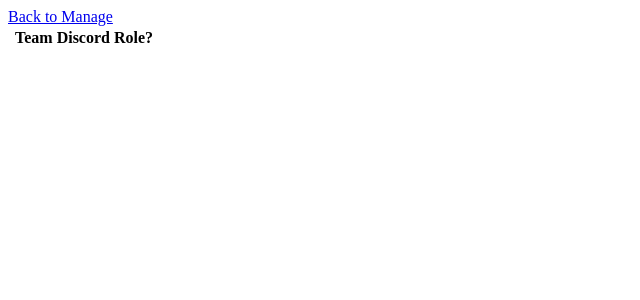
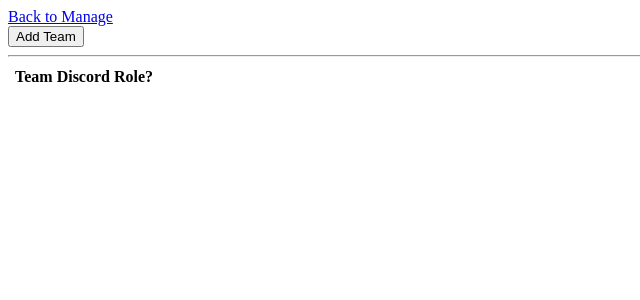
Before and after one commit to engfrosh/engfrosh, a Django app: page /manage/teams in a window 1280 px wide. Shown: the top 300 px of the page, without its empty margins (0-640 px from the left). Run offline with Django 3.2, Linux system fonts and the light colour scheme; the visitor is signed in with stand-in values (Sample User, id 1); data that the repository does not hold is empty.

Commit message:
Added adding teams and colors to team management page

```diff
--- a/engfrosh_site/management/templates/frosh_teams.html
+++ b/engfrosh_site/management/templates/frosh_teams.html
@@ -14,10 +14,15 @@
             }
 
             td.color_box {
-                width: 10px;
+                width: 26px;
+                text-align: center;
             }
         </style>
         <script>
+            HEX_COLOR_PATTERN = /^#?[0-9A-F]{6}$/i;
+
+            let newRowID = 1;
+
             function addDiscordRoleButton(team_id) {
                 fetch("", {
                     method: "POST",
@@ -41,22 +46,132 @@
                         }
                     });
             };
+
+            function addTeam(teamName) {
+                if (!teamName) {
+                    alert("Team name cannot be empty");
+                    return null;
+                }
+                let confirmed = confirm("Add team with name: " + teamName + " ?");
+                if (confirmed) {
+                    fetch("", {
+                        method: "POST",
+                        mode: "cors",
+                        credentials: "same-origin",
+                        headers: {
+                        "X-CSRFToken": csrf_token,
+                        "Content-Type": "application/json"
+                        },
+                        body: JSON.stringify({
+                        "command": "add_team",
+                        "team_name": teamName,
+                        "team_color": null
+                        })
+                    })
+                        .then(res => {
+                            if (res.ok) {
+                                res.json().then(data => {
+                                const team_id = data["team_id"];
+                                const team_name = data["team_name"];
+                                console.log("Added Team.\n    team id : " + team_id + "\n    team name: " + team_name);
+                                })
+
+                                location.reload();
+
+                            }
+                            else {
+                                res.text().then(data => {
+                                console.log("Error: " + data);
+                                alert("Failed to add team. " + data);
+                                })
+                            }
+                        })
+                }
+
+            };
+
+
+            function addTeamButtonPress() {
+                const teamName = prompt("Enter the team name:");
+                addTeam(teamName);
+            };
+
+            function updateTeam(teamID, colorNumber) {
+                fetch("", {
+                        method: "POST",
+                        mode: "cors",
+                        credentials: "same-origin",
+                        headers: {
+                        "X-CSRFToken": csrf_token,
+                        "Content-Type": "application/json"
+                        },
+                        body: JSON.stringify({
+                        "command": "update_team",
+                        "team_id": teamID,
+                        "team_color": colorNumber
+                        })
+                    })
+                        .then(res => {
+                            if (res.ok) {
+                                res.json().then(data => {
+                                    console.log(data);
+                                    const teamID = data["team_id"];
+                                    const teamName = data["team_name"];
+                                    const colorCode = data["color_code"];
+
+                                    // Only updates color currently
+                                    if (colorCode !== null) {
+                                        let colorCell = document.querySelector(".color_box.team" + teamID);
+                                        colorCell.innerHTML = "";
+                                        colorCell.setAttribute("style", "background-color:" + colorCode + ";");
+                                    }
+                                })
+                            }
+                            else {
+                                res.text().then(data => {
+                                console.log("Error: " + data);
+                                alert("Failed to add team. " + data);
+                                })
+                            }
+                        })
+
+            }
+
+            function addColorButtonPress(teamID) {
+                const colorCandidate = prompt("Enter the hex code of the color:");
+
+                if (!HEX_COLOR_PATTERN.test(colorCandidate)) {
+                    alert(colorCandidate + " is not a valid hex color code.");
+                    return null;
+                }
+
+                const colorNumber = parseInt(colorCandidate.replace(/^#/, ""), 16);
+
+                updateTeam(teamID, colorNumber);
+            }
+
+
         </script>
     </head>
     <body>
-        <a href="{% url 'manage_index' %}">Back to Manage</a>
-        <table>
+        <a href="{% url 'manage_index' %}">Back to Manage</a><br/>
+        <button type="button" onclick="addTeamButtonPress()">Add Team</button>
+        <hr/>
+        <table id="team_table">
             <tr>
                 <th></th>
                 <th>Team</th>
                 <th>Discord Role?</th>
+                <th></th>
             </tr>
             {% for team in teams %}
-            <tr>
+            <tr class="team{{team.id}}">
                 {% if team.color %}
                     <td class="color_box" style="background-color:{{team.color}};"></td>
                 {% else %}
-                    <td class="color_box"></td>
+                    <td class="color_box team{{team.id}}">
+                        <button type="button" class="add_color_button" onclick="addColorButtonPress('{{team.id}}')">+</button>
+                    </td>
                 {% endif %}
                 <td class="team{{team.id}}">{{team.name}}</td>
                 {% if team.discord_role %}
@@ -66,7 +181,6 @@
                         <button type="button" onclick="addDiscordRoleButton('{{team.id}}')">Add Role</button>
                     </td>
                 {% endif %}
-                <td></td>
             </tr>
             {% endfor %}
         </table>
--- a/engfrosh_site/management/views.py
+++ b/engfrosh_site/management/views.py
@@ -214,11 +214,13 @@ def manage_frosh_teams(request: HttpRequest) -> HttpResponse:
             else:
                 role_exists = False
 
+            team_color = team.color_code
+
             t = {
                 "id": team.group.id,
                 "name": team.display_name,
                 "discord_role": role_exists,
-                "color": "#{:06x}".format(team.color) if team.color is not None else None
+                "color": team_color if team_color else None
             }
             context["teams"].append(t)
         return render(request, "frosh_teams.html", context)
@@ -228,16 +230,17 @@ def manage_frosh_teams(request: HttpRequest) -> HttpResponse:
             return HttpResponseBadRequest("Invalid / missing content type.")
 
         req_dict = json.loads(request.body)
-        if "team_id" not in req_dict and "command" not in req_dict:
+        if "command" not in req_dict:
             return HttpResponseBadRequest("Bad request body.")
 
         if req_dict["command"] == "add_discord_role":
+            if "team_id" not in req_dict:
+                return HttpResponseBadRequest("No team id.")
             try:
                 group = Group.objects.get(id=req_dict["team_id"])
+                team = Team.objects.get(group=group)
             except ObjectDoesNotExist:
                 return HttpResponseBadRequest("Invalid team id")
-
-            team = Team.objects.get(group=group)
 
             discord_api = DiscordAPI(credentials.BOT_TOKEN, api_version=settings.DEFAULT_DISCORD_API_VERSION)
 
@@ -252,6 +255,43 @@ def manage_frosh_teams(request: HttpRequest) -> HttpResponse:
 
             return JsonResponse({"team_id": group.id, "role_id": role.role_id})  # type: ignore
 
+        elif req_dict["command"] == "add_team":
+            if "team_name" not in req_dict or not req_dict["team_name"]:
+                return HttpResponseBadRequest("No team name provided.")
+            team_name = req_dict["team_name"]
+
+            group = Group(name=team_name)
+            group.save()
+
+            if "team_color" in req_dict and req_dict["team_color"]:
+                team_color = req_dict["team_color"]
+            else:
+                team_color = None
+
+            team = Team(display_name=team_name, group=group, color=team_color)
+            team.save()
+
+            return JsonResponse(team.to_dict())
+
+        elif req_dict["command"] == "update_team":
+            if "team_id" not in req_dict:
+                return HttpResponseBadRequest("No team id.")
+
+            try:
+                group = Group.objects.get(id=req_dict["team_id"])
+                team = Team.objects.get(group=group)
+            except ObjectDoesNotExist:
+                return HttpResponseBadRequest("Invalid team id")
+
+            logger.debug(f"Request: {req_dict}")
+
+            if "team_color" in req_dict and isinstance(req_dict["team_color"], int):
+                logger.debug(f"Setting team color to : {req_dict['team_color']}")
+                team.color = req_dict["team_color"]
+                team.save()
+
+            return JsonResponse(team.to_dict())
+
         else:
             return HttpResponseBadRequest("Invalid command.")
 
```
Also changed, not shown: engfrosh_site/frosh/models.py (+18 -0 lines).
